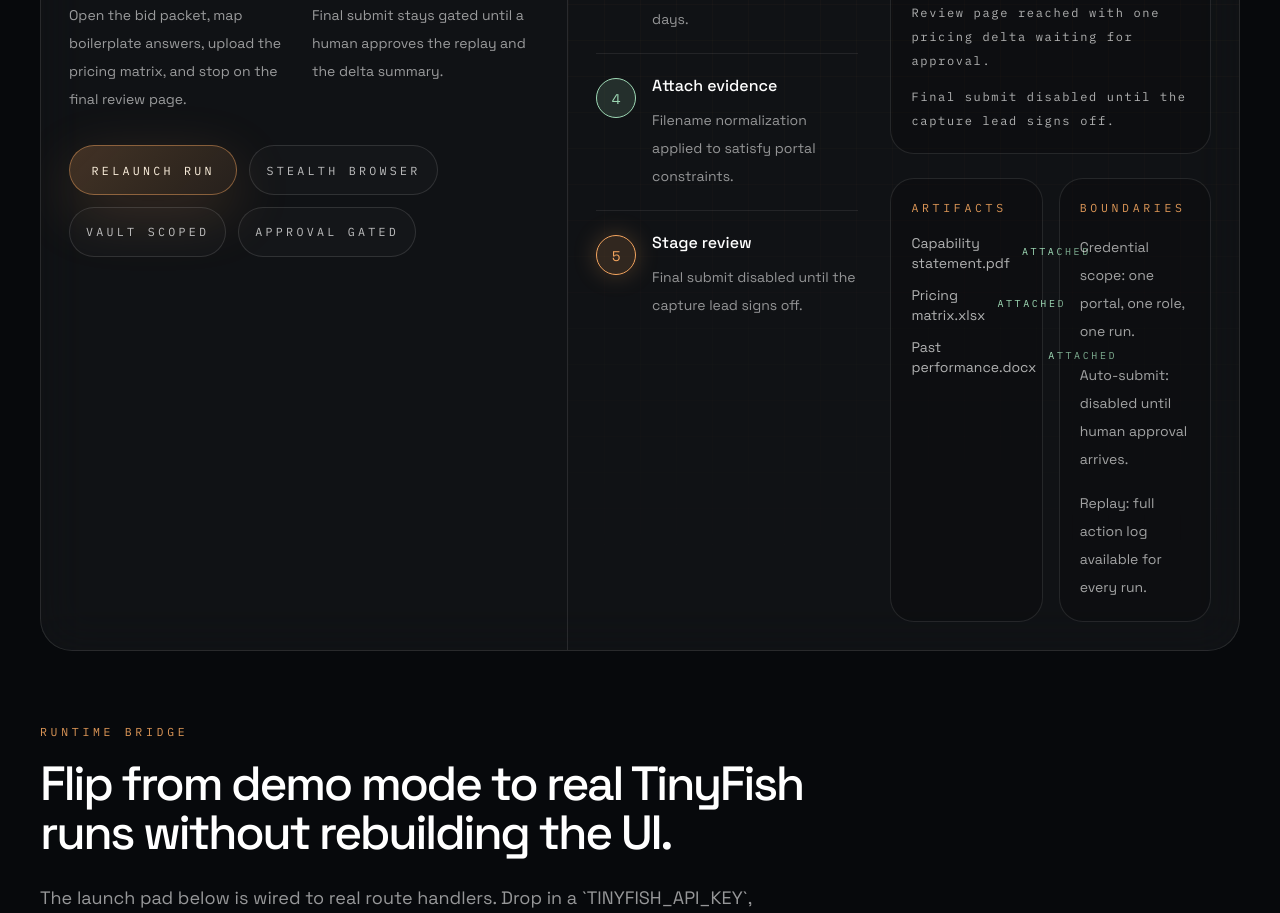
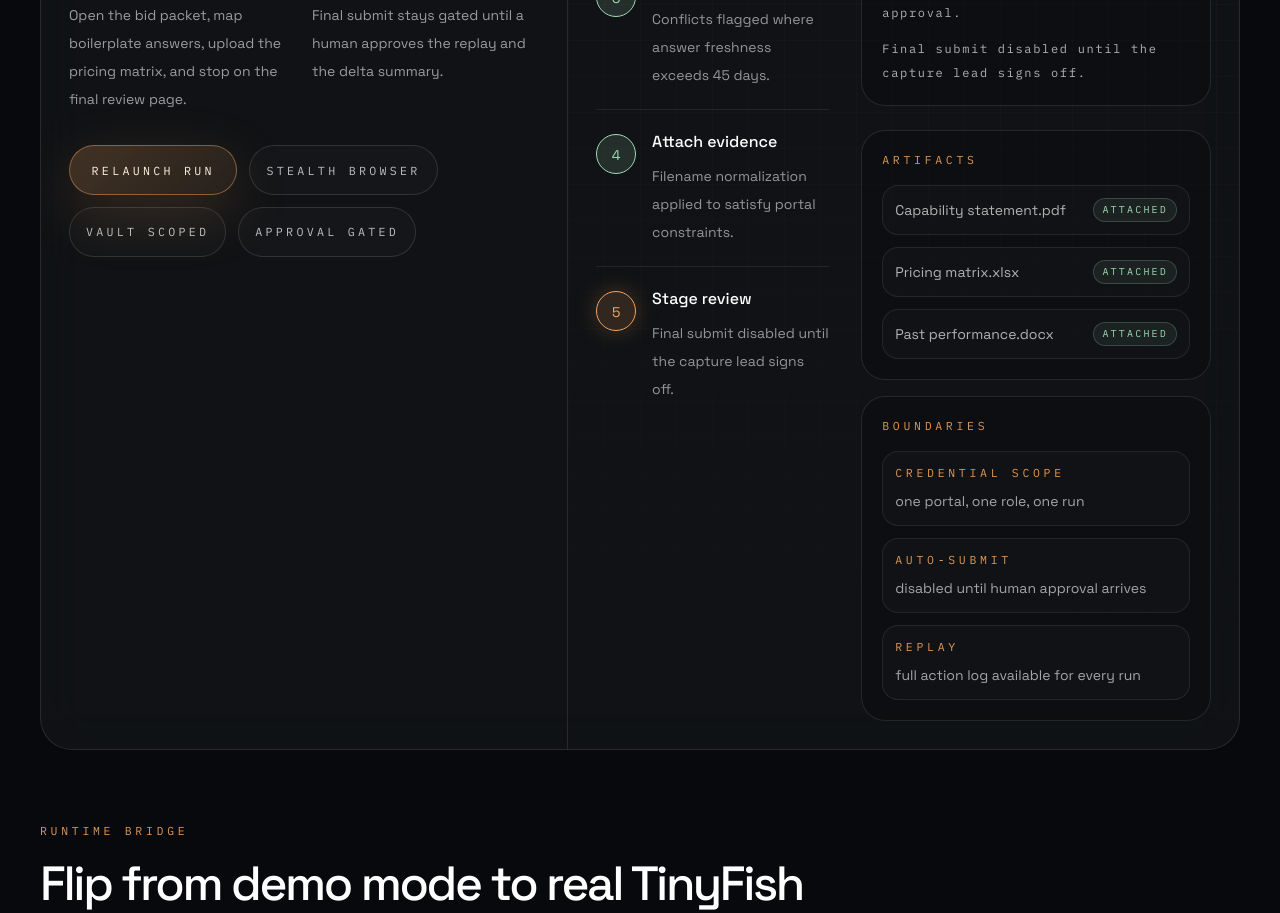
Before and after one commit to let-the-dreamers-rise/tinyfish-bidpilot, a Next.js app: page / in a window 1280 px wide. Shown: the part 3360-4273 px from the top of the page. Built offline with nearby package versions, Linux system fonts and the light colour scheme; no server answers.

Commit message:
Fix operator console inspector layout

```diff
--- a/src/components/operator-console.tsx
+++ b/src/components/operator-console.tsx
@@ -387,7 +387,7 @@ export function OperatorConsole() {
               />
             </div>
 
-            <div className="mt-8 grid gap-8 xl:grid-cols-[0.9fr_1.1fr]">
+            <div className="mt-8 grid gap-8 xl:grid-cols-[0.8fr_1.2fr]">
               <div className="space-y-5">
                 {activeRun.steps.map((step, index) => {
                   const state =
@@ -446,23 +446,25 @@ export function OperatorConsole() {
                   </div>
                 </div>
 
-                <div className="grid gap-4 sm:grid-cols-2">
+                <div className="grid gap-4 2xl:grid-cols-[minmax(0,1.1fr)_minmax(0,0.9fr)]">
                   <div className="rounded-[1.5rem] border border-white/10 bg-black/20 p-5">
                     <p className="section-label">Artifacts</p>
                     <div className="mt-4 space-y-3">
                       {artifactStatus.map((artifact) => (
                         <div
                           key={artifact.document}
-                          className="flex items-center justify-between gap-3 text-sm"
+                          className="grid grid-cols-[minmax(0,1fr)_auto] items-start gap-3 rounded-[1rem] border border-white/8 bg-white/[0.02] px-3 py-3 text-sm"
                         >
-                          <span className="text-white/68">{artifact.document}</span>
+                          <span className="leading-6 text-white/68">
+                            {artifact.document}
+                          </span>
                           <span
-                            className={`signal-face text-[10px] uppercase tracking-[0.26em] ${
+                            className={`signal-face inline-flex shrink-0 rounded-full border px-2 py-1 text-[10px] uppercase tracking-[0.22em] ${
                               artifact.status === "attached"
-                                ? "text-[var(--success)]"
+                                ? "border-[rgba(158,217,181,0.22)] bg-[rgba(158,217,181,0.08)] text-[var(--success)]"
                                 : artifact.status === "mapping"
-                                  ? "text-[var(--accent)]"
-                                  : "text-white/38"
+                                  ? "border-[rgba(245,166,95,0.22)] bg-[rgba(245,166,95,0.08)] text-[var(--accent)]"
+                                  : "border-white/10 bg-white/[0.03] text-white/38"
                             }`}
                           >
                             {artifact.status}
@@ -474,10 +476,25 @@ export function OperatorConsole() {
 
                   <div className="rounded-[1.5rem] border border-white/10 bg-black/20 p-5">
                     <p className="section-label">Boundaries</p>
-                    <div className="mt-4 space-y-4 text-sm leading-7 text-white/62">
-                      <p>Credential scope: one portal, one role, one run.</p>
-                      <p>Auto-submit: disabled until human approval arrives.</p>
-                      <p>Replay: full action log available for every run.</p>
+                    <div className="mt-4 space-y-3">
+                      <div className="rounded-[1rem] border border-white/8 bg-white/[0.02] px-3 py-3">
+                        <p className="section-label text-[10px]">Credential scope</p>
+                        <p className="mt-2 text-sm leading-6 text-white/62">
+                          one portal, one role, one run
+                        </p>
+                      </div>
+                      <div className="rounded-[1rem] border border-white/8 bg-white/[0.02] px-3 py-3">
+                        <p className="section-label text-[10px]">Auto-submit</p>
+                        <p className="mt-2 text-sm leading-6 text-white/62">
+                          disabled until human approval arrives
+                        </p>
+                      </div>
+                      <div className="rounded-[1rem] border border-white/8 bg-white/[0.02] px-3 py-3">
+                        <p className="section-label text-[10px]">Replay</p>
+                        <p className="mt-2 text-sm leading-6 text-white/62">
+                          full action log available for every run
+                        </p>
+                      </div>
                     </div>
                   </div>
                 </div>
```
